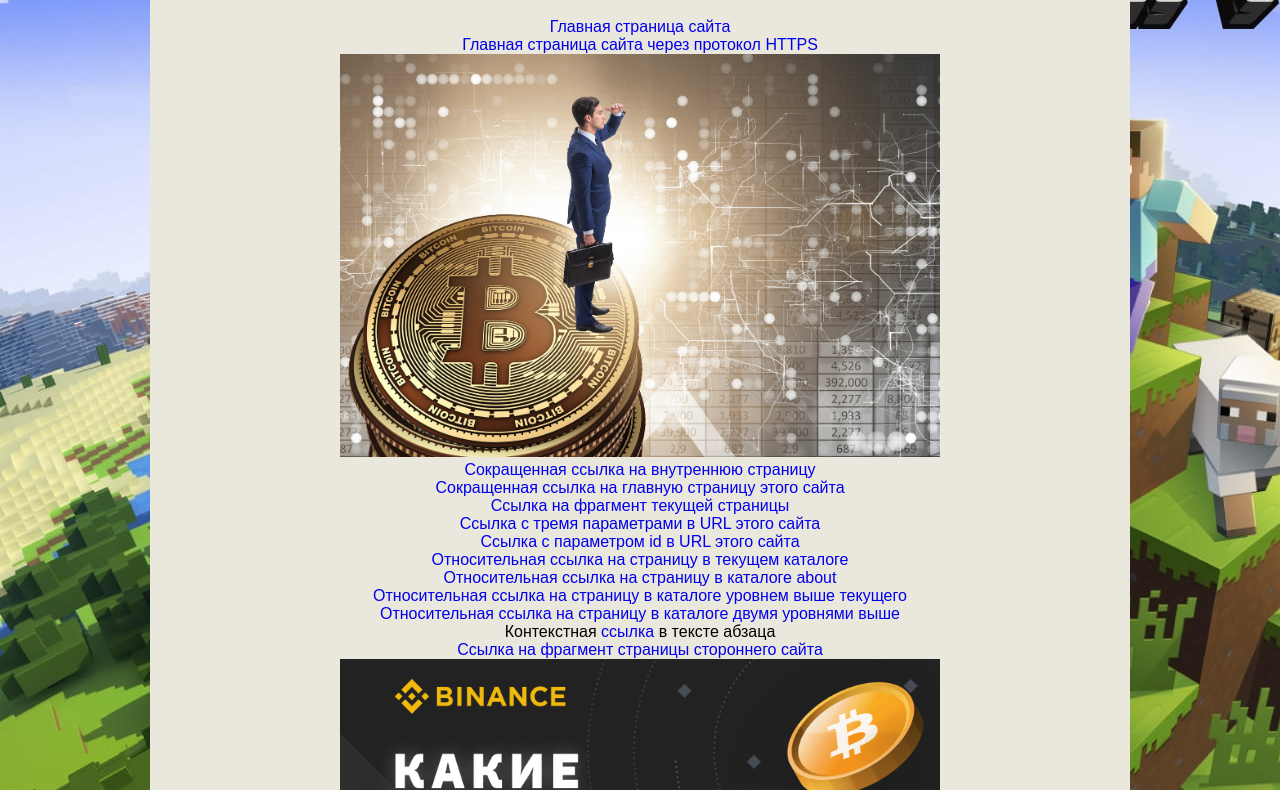
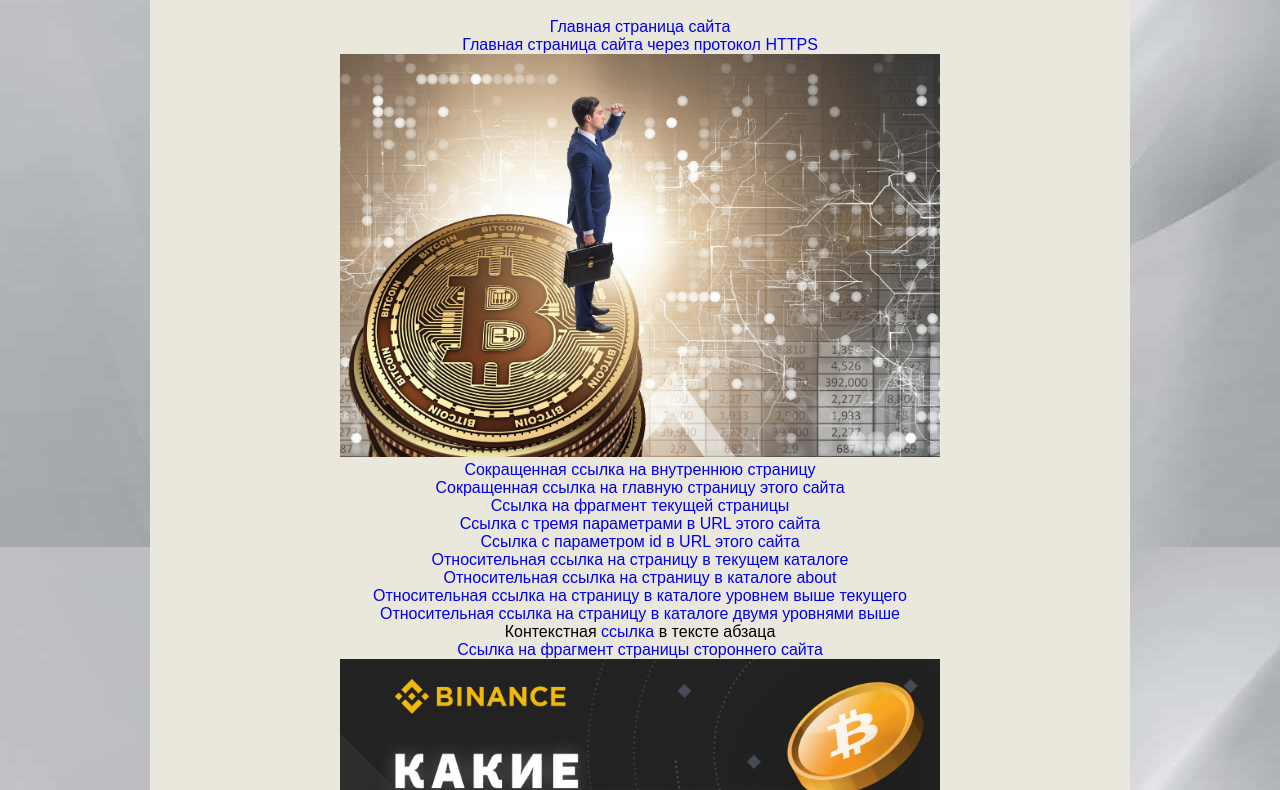
Before and after one commit to lek5on/lek5on2.github.io, a plain HTML site: page index.html in a window 1280 px wide. Shown: the part 253-1043 px from the top of the page. Drawn offline with Linux system fonts and the light colour scheme.

Commit message:
Update style.css

```diff
--- a/style.css
+++ b/style.css
@@ -36,7 +36,7 @@ body
 {
 	margin: 0;
 	padding: 0;
-	background-image: url("back.jpg");
+	background-image: url("back4.jpg");
 	background-attachment: scroll;
 	background-color: #5D5C61;
 }
```
